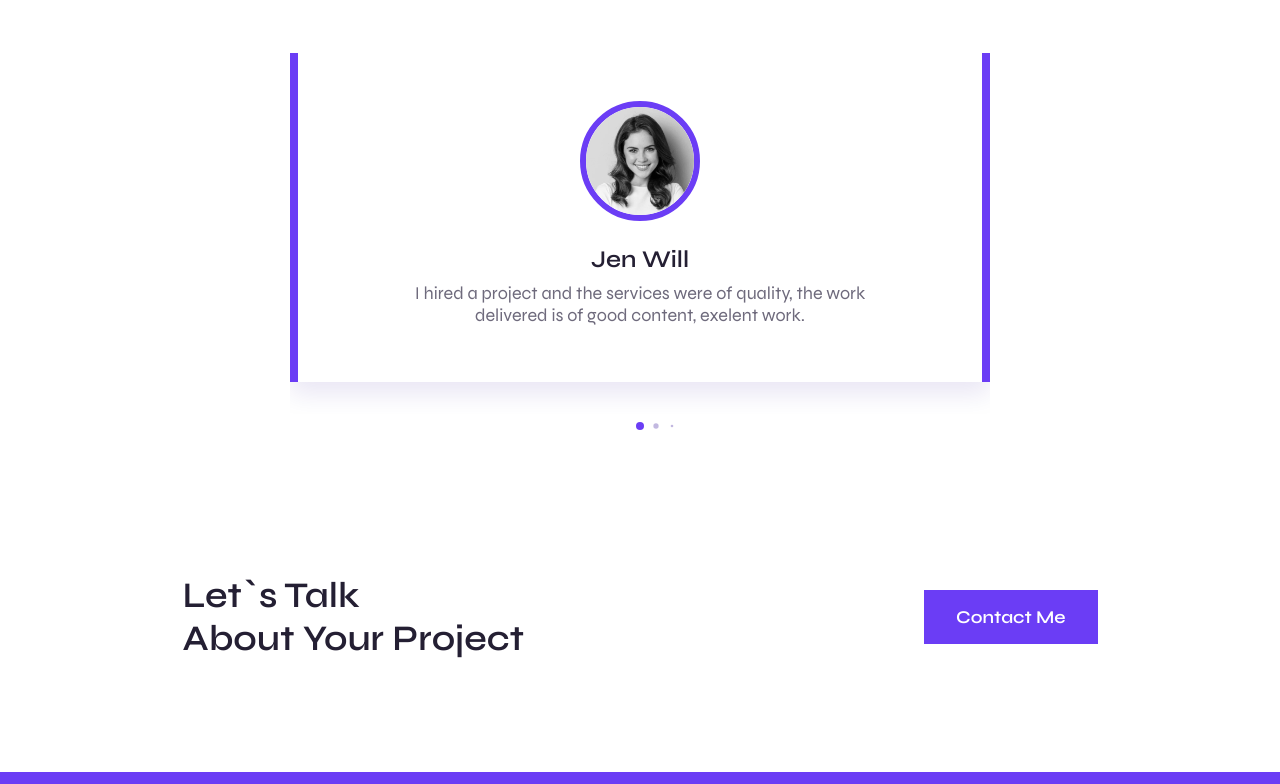
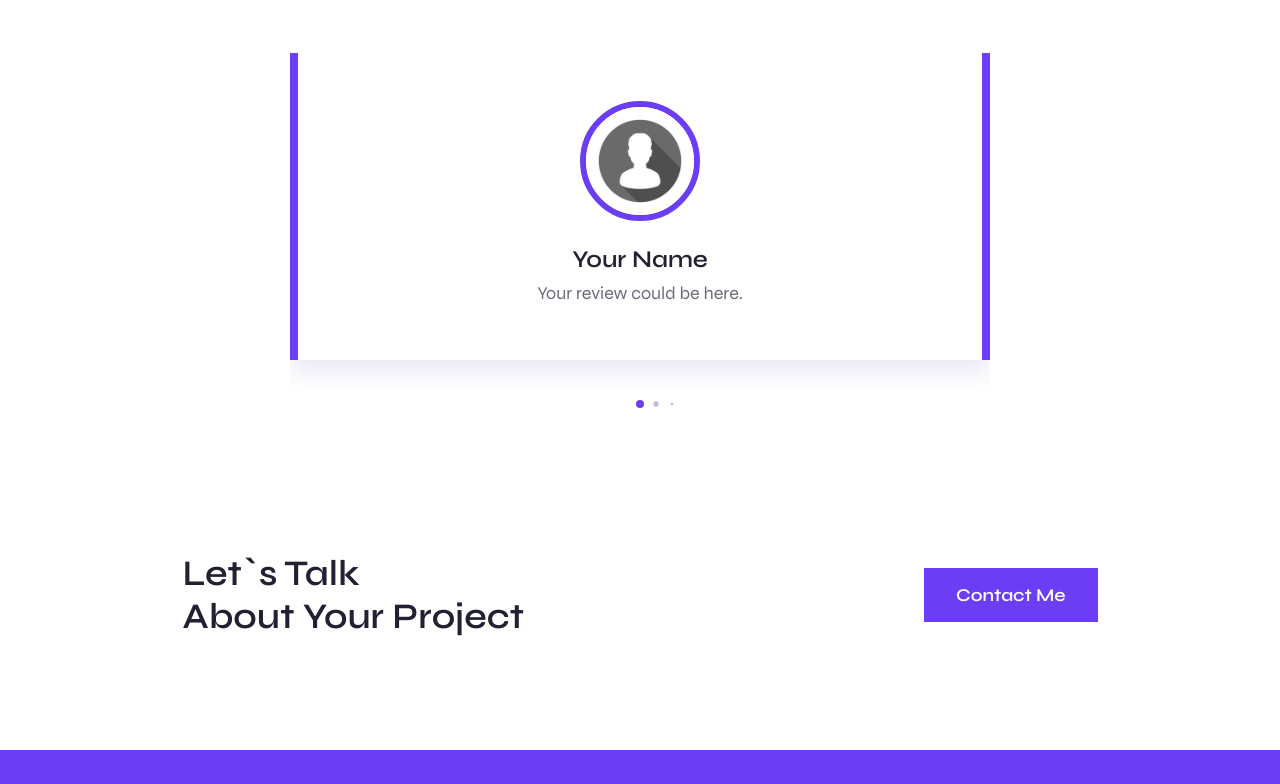
Before and after one commit to Romamill/Portfolio, a plain HTML site: page index.html in a window 1280 px wide. Shown: the part 2959-3743 px from the top of the page. Drawn offline with nearby package versions, Linux system fonts and the light colour scheme.

Commit message:
update_about me

```diff
--- a/index.html
+++ b/index.html
@@ -334,57 +334,53 @@
               <article class="testimonial__card swiper-slide">
                 <div class="testimonial__border">
                   <img
-                    src="./assets/img/testimonial-1.png"
+                    src="./assets/img/user.jpg"
                     alt="image"
                     class="testimonial__img"
                   />
                 </div>
-                <h2 class="testimonial__name">Jen Will</h2>
+                <h2 class="testimonial__name">Your Name</h2>
                 <p class="testimonial__description">
-                  I hired a project and the services were of quality, the work
-                  delivered is of good content, exelent work.
+                  Your review could be here.
                 </p>
               </article>
               <article class="testimonial__card swiper-slide">
                 <div class="testimonial__border">
                   <img
-                    src="./assets/img/testimonial-2.png"
+                    src="./assets/img/user.jpg"
                     alt="image"
                     class="testimonial__img"
                   />
                 </div>
-                <h2 class="testimonial__name">Rial Loz</h2>
+                <h2 class="testimonial__name">Your Name</h2>
                 <p class="testimonial__description">
-                  I hired a project and the services were of quality, the work
-                  delivered is of good content, exelent work.
+                  Your review could be here.
                 </p>
               </article>
               <article class="testimonial__card swiper-slide">
                 <div class="testimonial__border">
                   <img
-                    src="./assets/img/testimonial-3.png"
+                    src="./assets/img/user.jpg"
                     alt="image"
                     class="testimonial__img"
                   />
                 </div>
-                <h2 class="testimonial__name">Mey Doth</h2>
+                <h2 class="testimonial__name">Your Name</h2>
                 <p class="testimonial__description">
-                  I hired a project and the services were of quality, the work
-                  delivered is of good content, exelent work.
+                  Your review could be here.
                 </p>
               </article>
               <article class="testimonial__card swiper-slide">
                 <div class="testimonial__border">
                   <img
-                    src="./assets/img/testimonial-4.png"
+                    src="./assets/img/user.jpg"
                     alt="image"
                     class="testimonial__img"
                   />
                 </div>
-                <h2 class="testimonial__name">Celi Phet</h2>
+                <h2 class="testimonial__name">Your Name</h2>
                 <p class="testimonial__description">
-                  I hired a project and the services were of quality, the work
-                  delivered is of good content, exelent work.
+                  Your review could be here.
                 </p>
               </article>
             </div>
```
Also changed, not shown: assets/img/user.jpg (added).
